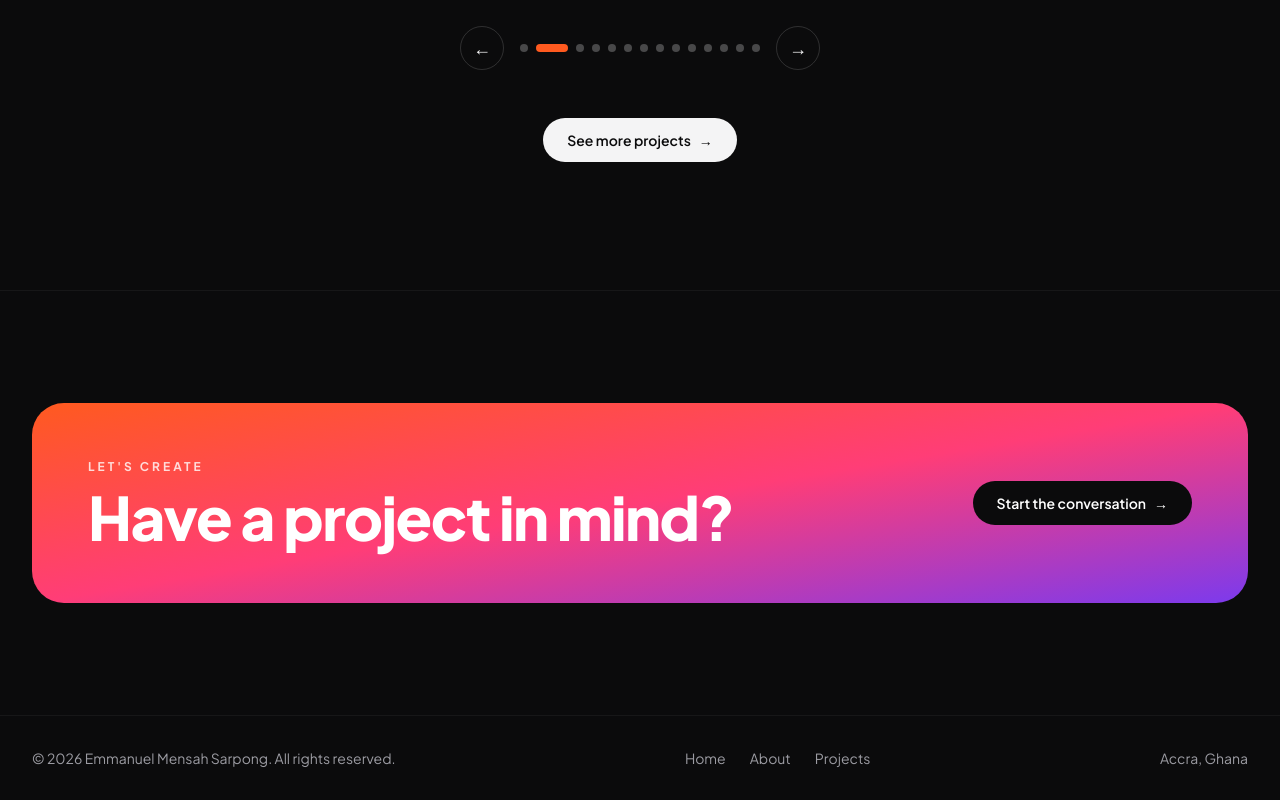
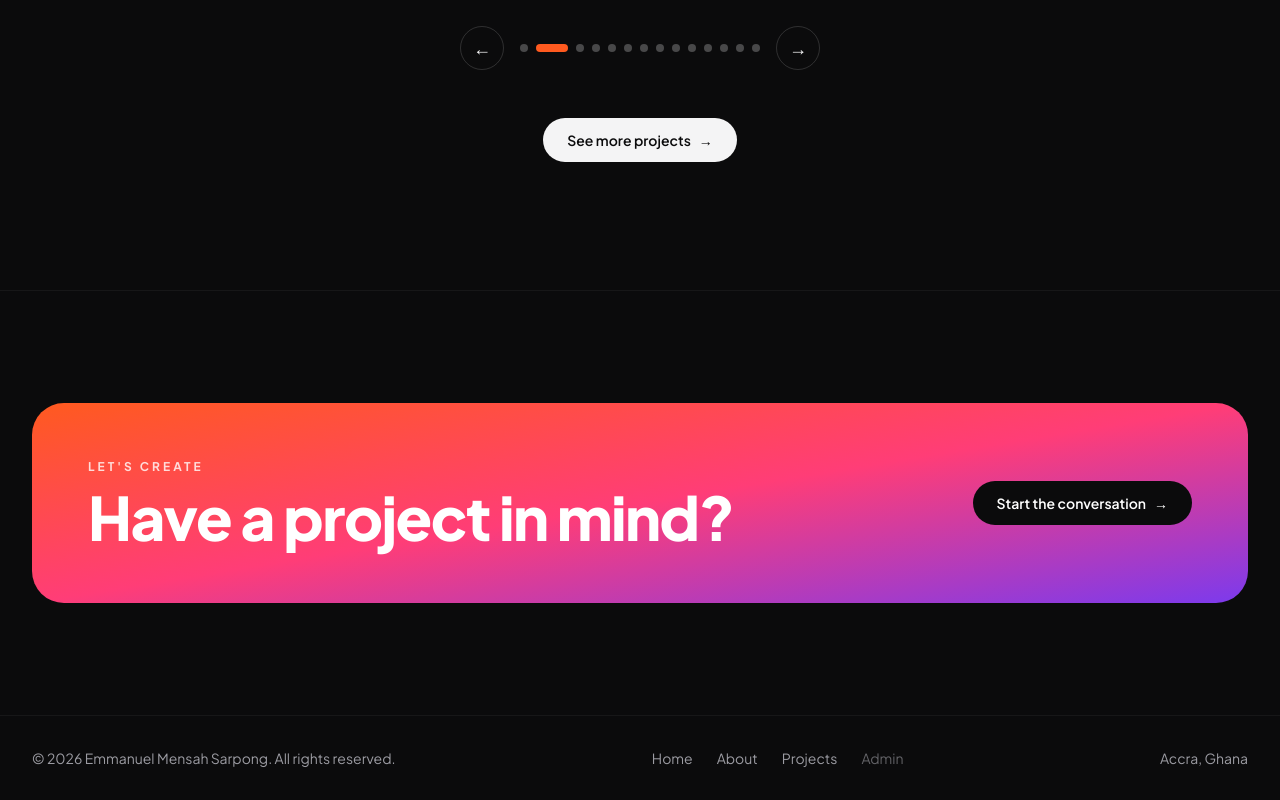
Before and after one commit to StealthAnt/emmanuel-sarpong-portfolio, a Next.js app: page / in a window 1280 px wide. Shown: the part 3294-4094 px from the top of the page. Built offline with nearby package versions, Linux system fonts and the light colour scheme.

Commit message:
Add discreet Admin link to footer
Generated with [Devin](https://devin.ai)

Co-Authored-By: Devin <158243242+devin-ai-integration[bot]@users.noreply.github.com>

```diff
--- a/components/Footer.tsx
+++ b/components/Footer.tsx
@@ -55,6 +55,9 @@ export default function Footer() {
               {item.label}
             </Link>
           ))}
+          <Link href="/admin" className="text-sm text-muted/60 transition-colors hover:text-white">
+            Admin
+          </Link>
           {socials.map((s) => (
             <a
               key={s.label}
```
